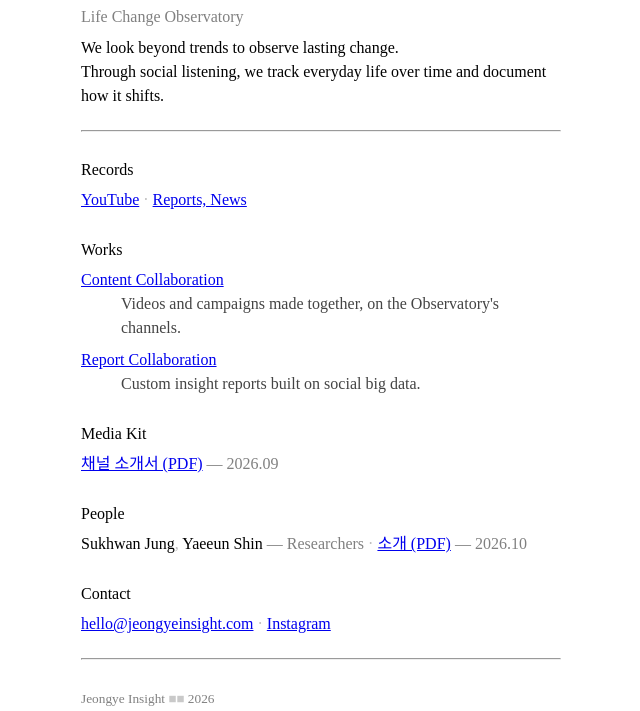
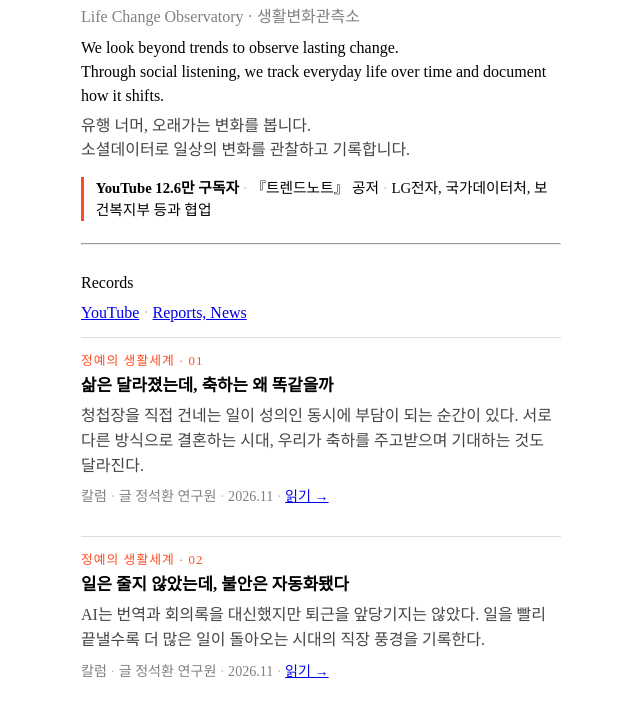
Before and after one commit to askhow29/jeongyeinsight, a plain HTML site: page index.html in a window 1280 px wide. Shown: the part 89-800 px from the top of the page, without its empty margins (319-959 px from the left). Drawn offline with Linux system fonts and the light colour scheme.

Commit message:
Build public bilingual report archive

```diff
--- a/index.html
+++ b/index.html
@@ -1,10 +1,17 @@
 <!DOCTYPE html>
-<html lang="en">
+<html lang="ko">
 <head>
   <meta charset="UTF-8">
   <meta name="viewport" content="width=device-width, initial-scale=1.0">
-  <meta name="description" content="Jeongye Insight — Life Change Observatory. We look beyond trends to observe lasting change.">
-  <title>Jeongye Insight</title>
+  <meta name="description" content="정예 · 생활변화관측소 — 소셜데이터로 일상의 오래가는 변화를 관찰하고 기록합니다.">
+  <meta property="og:type" content="website">
+  <meta property="og:url" content="https://jeongyeinsight.com/">
+  <meta property="og:title" content="Jeongye Insight · 생활변화관측소">
+  <meta property="og:description" content="유행 너머, 오래가는 변화를 봅니다. 소셜데이터로 일상의 변화를 관찰하고 기록합니다.">
+  <meta property="og:image" content="https://jeongyeinsight.com/og-image.png">
+  <meta property="og:image:width" content="1200"><meta property="og:image:height" content="630">
+  <meta name="twitter:card" content="summary_large_image">
+  <title>Jeongye Insight · 생활변화관측소</title>
   <style>
     body {
       max-width: 30em;
@@ -21,6 +28,8 @@
       -webkit-box-decoration-break: clone;
     }
     .subtitle { color: gray; margin-top: 0; }
+    .ko { color:#444; }
+    .proof { border-left: 3px solid #ff4b1f; padding-left: 0.8em; margin: 1em 0; font-size: .92em; }
     h2 { font-weight: normal; font-size: 1em; margin: 1.6em 0 0.4em; }
     p { margin: 0.4em 0; }
     dl { margin: 0.4em 0; }
@@ -28,6 +37,13 @@
     hr { margin: 1.4em 0; }
     .role { color: gray; }
     .sep { color: #bbb; }
+    .record { border-top: 1px solid #ddd; padding: 0.9em 0 0.7em; margin-top: 0.7em; }
+    .record .series { color: #ff4b1f; font-size: 0.8em; letter-spacing: 0.08em; margin: 0 0 0.25em; }
+    .record h3 { font-size: 1.05em; line-height: 1.4; margin: 0 0 0.35em; }
+    .record h3 a { color: #000; text-decoration: none; }
+    .record h3 a:hover { color: #ff4b1f; }
+    .record .dek { color: #444; line-height: 1.55; }
+    .record .meta { color: gray; font-size: 0.88em; margin-top: 0.55em; }
 
     a:hover { color: #ff4b1f; }
     .contact a:hover { color: #22a95a; }
@@ -44,25 +60,41 @@
 <body>
 
   <h1><span class="highlight">Jeongye Insight</span></h1>
-  <p class="subtitle">Life Change Observatory</p>
+  <p class="subtitle">Life Change Observatory · 생활변화관측소</p>
 
   <p>We look beyond trends to observe lasting change.<br>
   Through social listening, we track everyday life over time
   and document how it shifts.</p>
+  <p class="ko">유행 너머, 오래가는 변화를 봅니다.<br>소셜데이터로 일상의 변화를 관찰하고 기록합니다.</p>
+
+  <p class="proof"><b>YouTube 12.6만 구독자</b> <span class="sep">·</span> 『트렌드노트』 공저 <span class="sep">·</span> LG전자, 국가데이터처, 보건복지부 등과 협업</p>
 
   <hr>
 
   <h2>Records</h2>
 
-  <p><a href="https://www.youtube.com/@LifeChange_Observatory">YouTube</a> <span class="sep">&middot;</span> <a href="https://life-change-observatory-board.askhow29.chatgpt.site/">Reports, News</a></p>
+  <p><a href="https://www.youtube.com/@LifeChange_Observatory">YouTube</a> <span class="sep">&middot;</span> <a href="/reports/">Reports, News</a></p>
 
+  <article class="record">
+    <p class="series">정예의 생활세계 · 01</p>
+    <h3><a href="/reports/celebration.html">삶은 달라졌는데, 축하는 왜 똑같을까</a></h3>
+    <p class="dek">청첩장을 직접 건네는 일이 성의인 동시에 부담이 되는 순간이 있다. 서로 다른 방식으로 결혼하는 시대, 우리가 축하를 주고받으며 기대하는 것도 달라진다.</p>
+    <p class="meta">칼럼 <span class="sep">&middot;</span> 글 정석환 연구원 <span class="sep">&middot;</span> 2026.11 <span class="sep">&middot;</span> <a href="/reports/celebration.html">읽기 &rarr;</a></p>
+  </article>
+
+  <article class="record">
+    <p class="series">정예의 생활세계 · 02</p>
+    <h3><a href="/reports/ai-anxiety.html">일은 줄지 않았는데, 불안은 자동화됐다</a></h3>
+    <p class="dek">AI는 번역과 회의록을 대신했지만 퇴근을 앞당기지는 않았다. 일을 빨리 끝낼수록 더 많은 일이 돌아오는 시대의 직장 풍경을 기록한다.</p>
+    <p class="meta">칼럼 <span class="sep">&middot;</span> 글 정석환 연구원 <span class="sep">&middot;</span> 2026.11 <span class="sep">&middot;</span> <a href="/reports/ai-anxiety.html">읽기 &rarr;</a></p>
+  </article>
   <h2>Works</h2>
 
   <dl>
     <dt><a href="/content-collaboration.html">Content Collaboration</a>
     <dd>Videos and campaigns made together, on the Observatory's channels.
 
-    <dt><a href="mailto:hello@jeongyeinsight.com?subject=Report%20Collaboration">Report Collaboration</a>
+    <dt><a href="/report-collaboration.html">Report Collaboration</a>
     <dd>Custom insight reports built on social big data.
   </dl>
 
```
Also changed, not shown: report-collaboration.html (added, +1 -0 lines), og-image.png (added), og-image.svg (added).
